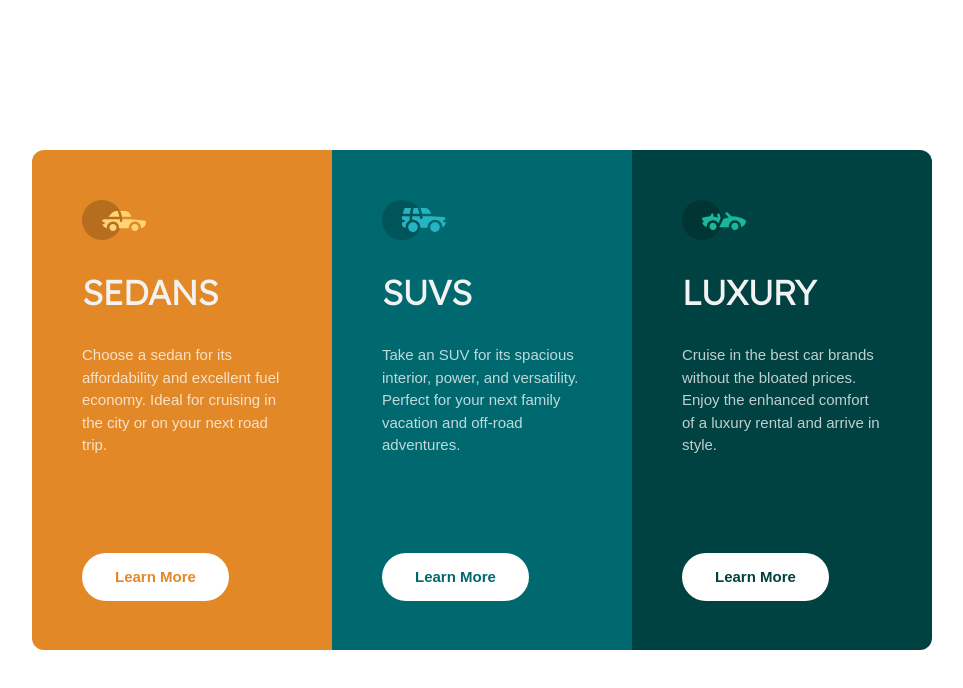
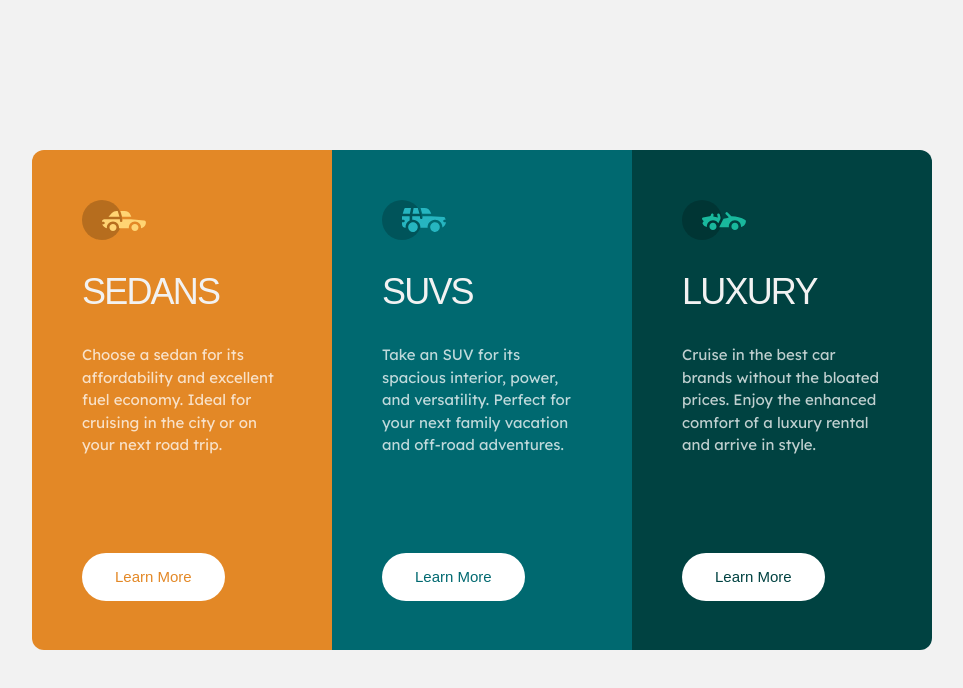
Before and after one commit to 01057057kim/3-column-preview-card-component.github.io, a website: page index.html in a window 1280 px wide. Shown: the whole page, without its empty margins (158-1121 px from the left). Drawn offline with Linux system fonts and the light colour scheme.

Commit message:
Initial commit

```diff
--- a/index.html
+++ b/index.html
@@ -27,42 +27,42 @@
   </style>
 </head>
 
-<body class="m-0 p-0 w-full h-screen grid place-content-center text-[15px]">
+<body class="m-0 p-0 w-full h-screen grid place-content-center text-[15px] bg-v-l-gray">
   <main class="md:px-20 md:py-20 mx-auto">
     <section class="md:grid flex flex-col md:grid-cols-3 md:h-[500px] md:w-[900px] h-screen w-[340px] gap-0 ">
       <div class="border border-solid border-transparent md:rounded-tl-xl md:rounded-bl-xl rounded-tl-xl rounded-tr-xl md:rounded-tr-none md:col-span-1 md:row-span-2 bg-b-orange md:px-10 md:py-0 py-14 grid place-content-center">
         <div class="h-[350px] md:h-[400px] max-w-[200px] ">
           <img src="./images/icon-sedans.svg" alt="sedan">
-          <h1 class="font-lexendDeca text-v-l-gray text-4xl uppercase tracking-tighter my-8">Sedans</h1>
-          <p class="font-bigShoulders text-t-white ma-w-[200px] md:mb-24 mb-10">Choose a sedan for its affordability and
+          <h1 class="font-bigShoulders text-v-l-gray text-4xl uppercase tracking-tighter my-8">Sedans</h1>
+          <p class="font-lexendDeca text-t-white ma-w-[200px] md:mb-24 mb-10">Choose a sedan for its affordability and
             excellent fuel economy. Ideal for cruising in the city
             or on your next road trip.</p>
           <button type="button"
-            class="hover:bg-transparent hover:border-white hover:text-white transition ease-out duration-200 border border-transparent border-solid bg-white py-3 px-8 rounded-3xl text-b-orange font-bigShoulders font-semibold">Learn
+            class="hover:bg-transparent hover:border-white hover:text-white transition ease-out duration-200 border border-transparent border-solid bg-white py-3 px-8 rounded-3xl text-b-orange font-bigShoulders">Learn
             More</button>
         </div>
       </div>
       <div class="border border-solid border-transparent md:col-span-1 md:row-span-2 bg-d-cyan md:px-10 md:py-0 py-14 grid place-content-center">
         <div class="h-[400px] max-w-[200px]">
           <img src="./images/icon-suvs.svg" alt="suvs">
-          <h1 class="font-lexendDeca text-v-l-gray text-4xl uppercase tracking-tighter my-8">SUVs</h1>
-          <p class="font-bigShoulders text-t-white ma-w-[200px] mb-24">Take an SUV for its spacious interior, power, and
+          <h1 class="font-bigShoulders text-v-l-gray text-4xl uppercase tracking-tighter my-8">SUVs</h1>
+          <p class="font-lexendDeca text-t-white ma-w-[200px] mb-24">Take an SUV for its spacious interior, power, and
             versatility. Perfect for your next family vacation
             and off-road adventures.</p>
           <button type="button"
-            class="hover:bg-transparent hover:border-white hover:text-white transition ease-out duration-200 border border-transparent border-solid bg-white py-3 px-8 rounded-3xl text-d-cyan font-bigShoulders font-semibold">Learn
+            class="hover:bg-transparent hover:border-white hover:text-white transition ease-out duration-200 border border-transparent border-solid bg-white py-3 px-8 rounded-3xl text-d-cyan font-bigShoulders">Learn
             More</button>
         </div>
       </div>
       <div class="border border-solid border-transparent md:rounded-tr-xl md:rounded-br-xl rounded-br-xl rounded-bl-xl md:rounded-bl-none md:col-span-1 md:row-span-2 bg-v-d-cyan md:px-10 md:py-0 py-14 grid place-content-center ">
         <div class="h-[400px] max-w-[200px]">
           <img src="./images/icon-luxury.svg" alt="luxury">
-          <h1 class="font-lexendDeca text-v-l-gray text-4xl uppercase tracking-tighter my-8">Luxury</h1>
-          <p class="font-bigShoulders text-t-white ma-w-[200px] mb-24">Cruise in the best car brands without the bloated
+          <h1 class="font-bigShoulders text-v-l-gray text-4xl uppercase tracking-tighter my-8">Luxury</h1>
+          <p class="font-lexendDeca text-t-white ma-w-[200px] mb-24">Cruise in the best car brands without the bloated
             prices. Enjoy the enhanced comfort of a luxury
             rental and arrive in style.</p>
           <button type="button"
-            class="hover:bg-transparent hover:border-white hover:text-white transition ease-out duration-200 border border-transparent border-solid bg-white py-3 px-8 rounded-3xl text-v-d-cyan font-bigShoulders font-semibold">Learn
+            class="hover:bg-transparent hover:border-white hover:text-white transition ease-out duration-200 border border-transparent border-solid bg-white py-3 px-8 rounded-3xl text-v-d-cyan font-bigShoulders">Learn
             More</button>
         </div>
       </div>
```
Also changed, not shown: src/output.css.
